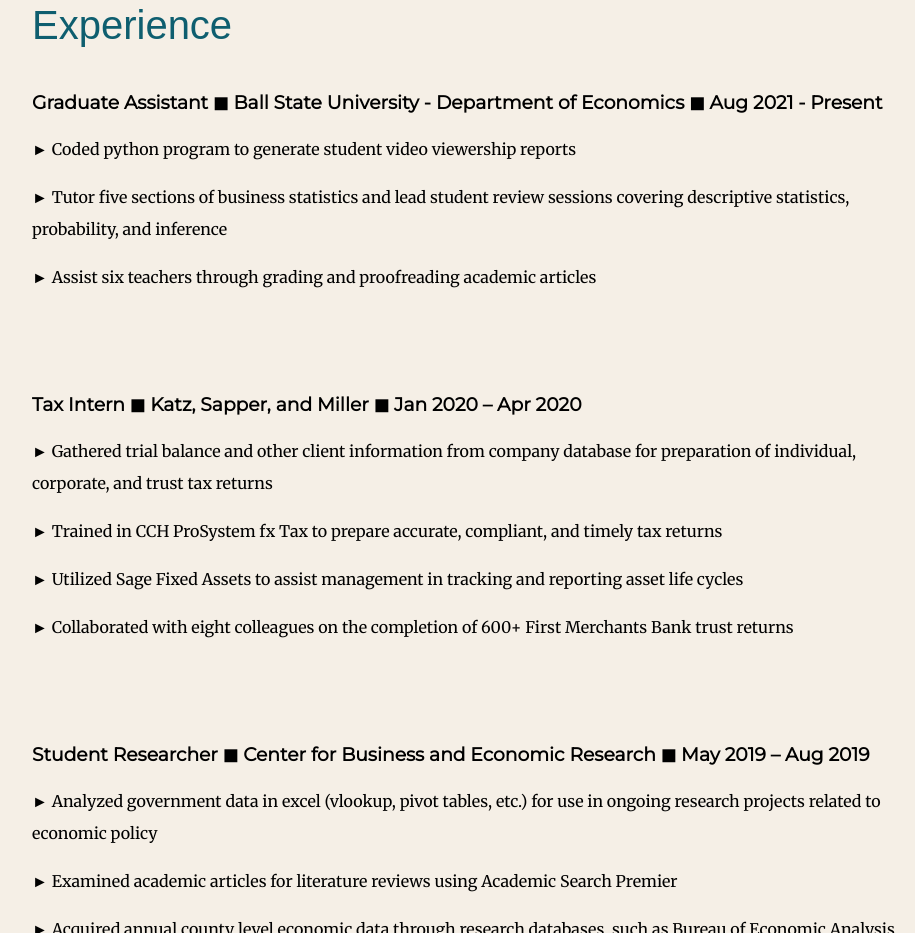
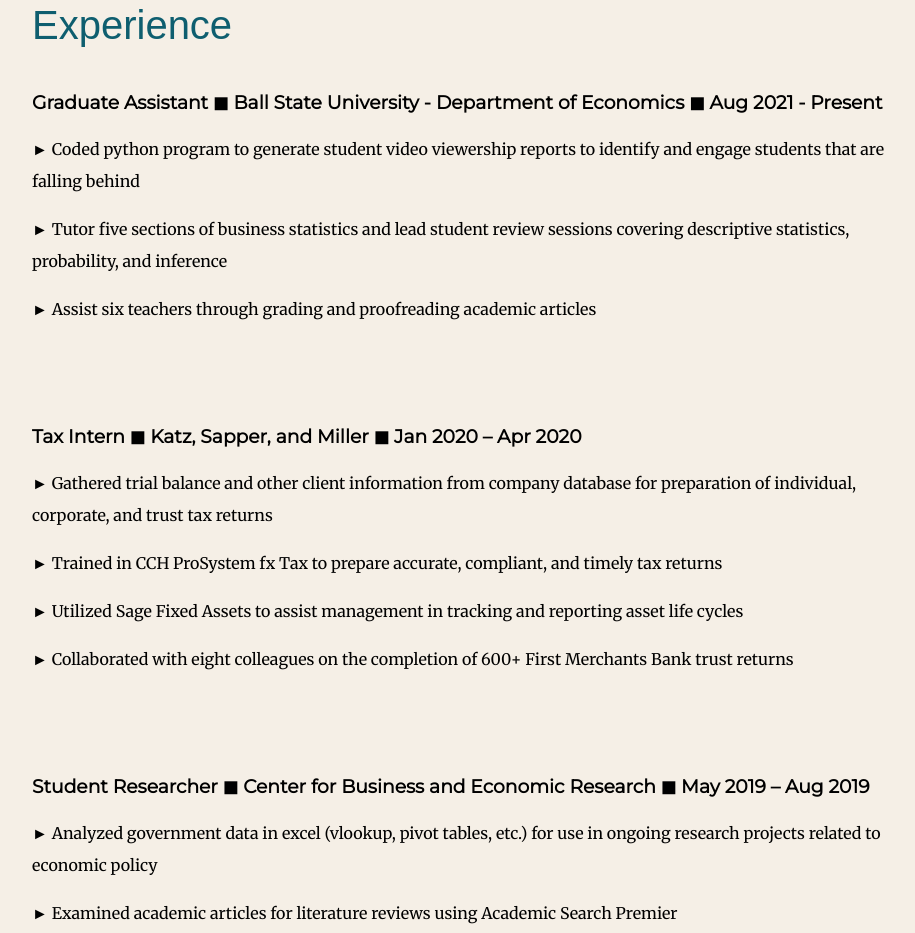
Before and after one commit to sjkinghorn/personal_site, a plain HTML site: page resume_page.html in a window 1280 px wide. Shown: the part 1034-1967 px from the top of the page, without its empty margins (160-1075 px from the left). Drawn offline with Linux system fonts and the light colour scheme; a web font is replaced by a local one.

Commit message:
Update resume page

```diff
--- a/resume_page.html
+++ b/resume_page.html
@@ -43,7 +43,7 @@
       <h2>Experience</h2>
       <div class="resume-row">
         <h3>Graduate Assistant &#9724; Ball State University - Department of Economics &#9724; Aug 2021 - Present</h3>
-        <p>&#9658; Coded python program to generate student video viewership reports</p>
+        <p>&#9658; Coded python program to generate student video viewership reports to identify and engage students that are falling behind</p>
         <p>&#9658; Tutor five sections of business statistics and lead student review sessions covering descriptive statistics, probability, and inference</p>
         <p>&#9658; Assist six teachers through grading and proofreading academic articles</p>
       </div>
```
